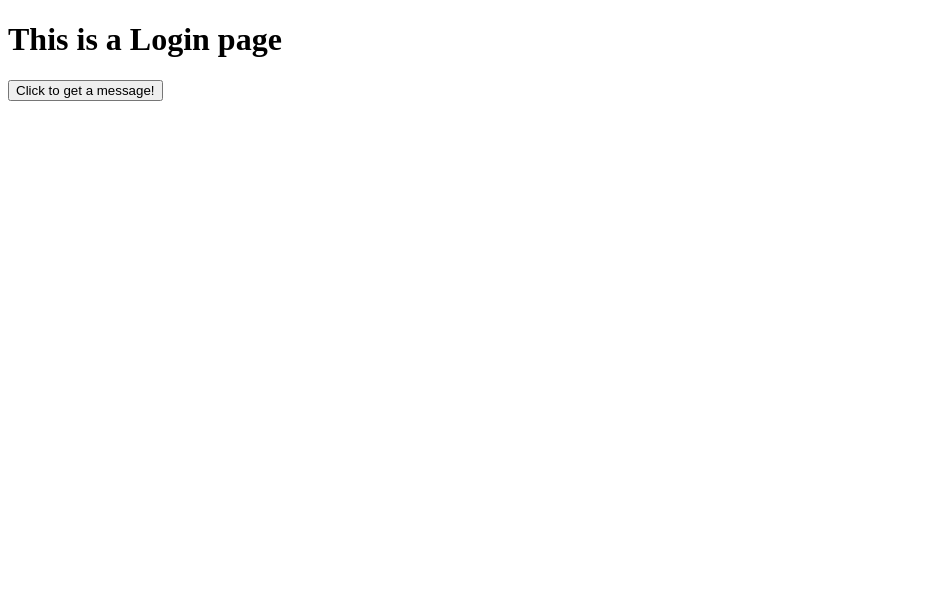
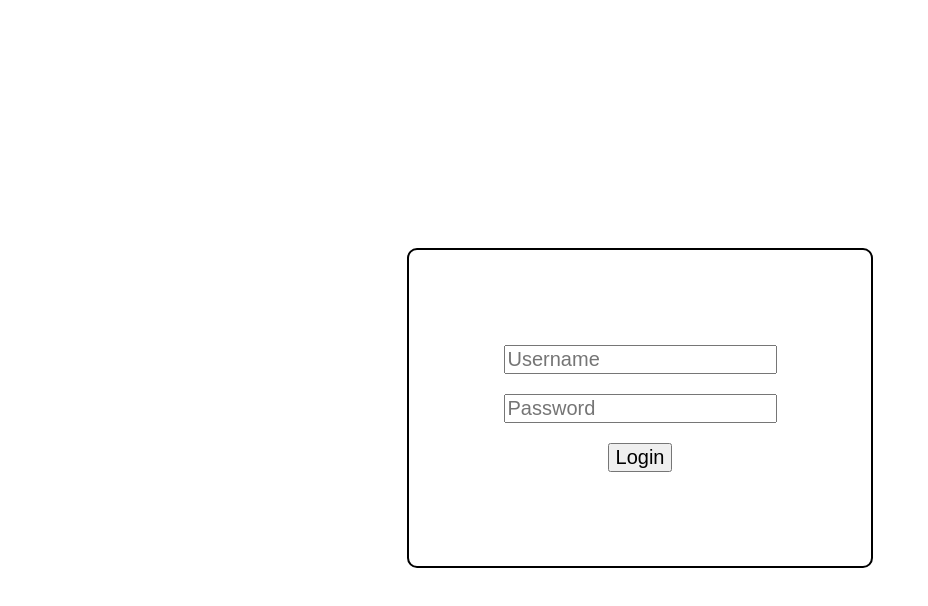
Before and after one commit to VladBagat/Heap-of-Help, a SvelteKit app: page /login in a window 1280 px wide. Shown: the top 606 px of the page, without its empty margins (0-928 px from the left). Built offline with nearby package versions, Linux system fonts and the light colour scheme.

Commit message:
Basic login page mockup

```diff
--- a/src/routes/login/+page.svelte
+++ b/src/routes/login/+page.svelte
@@ -1,14 +1,47 @@
-<script>
-    let message = '';
+<script lang="js">
 
-    async function fetch_msg(){
-        const response = await fetch('https://hoh-api-24174ce192a4.herokuapp.com/hello')
-        message = await response.text()
-    };
+    let login = ''
+
+    let password = ''
+
+    function Login(){
+        console.log(login)
+        console.log(password)
+        //This can use API POST (log, passw) request to query database
+    }
+
 </script>
 
-<h1>This is a Login page</h1>
+<div id="login-form">
+    <div id="container">
+        <input class="element" type="text" bind:value={login} placeholder="Username" />
+        <input class="element" type="text" bind:value={password} placeholder="Password" />
+        <button class="element" on:click={Login}> Login </button>
+    </div>
+</div>
 
-<h2>{message}</h2>
 
-<button on:click={fetch_msg}>Click to get a message!</button>
+<style>
+    #login-form{
+        height: 100vh;
+        display: flex;
+        justify-content: center;
+        align-items: center;
+    }
+
+    #container{
+        display: flex;
+        flex-direction: column;
+        justify-content: center;
+        align-items: center;
+        gap: 20px;
+
+        border: 2px solid black;
+        padding: 7.5%;
+        border-radius: 10px;
+    }
+
+    .element{
+        font-size: 1.25em;
+    }
+</style>
```
